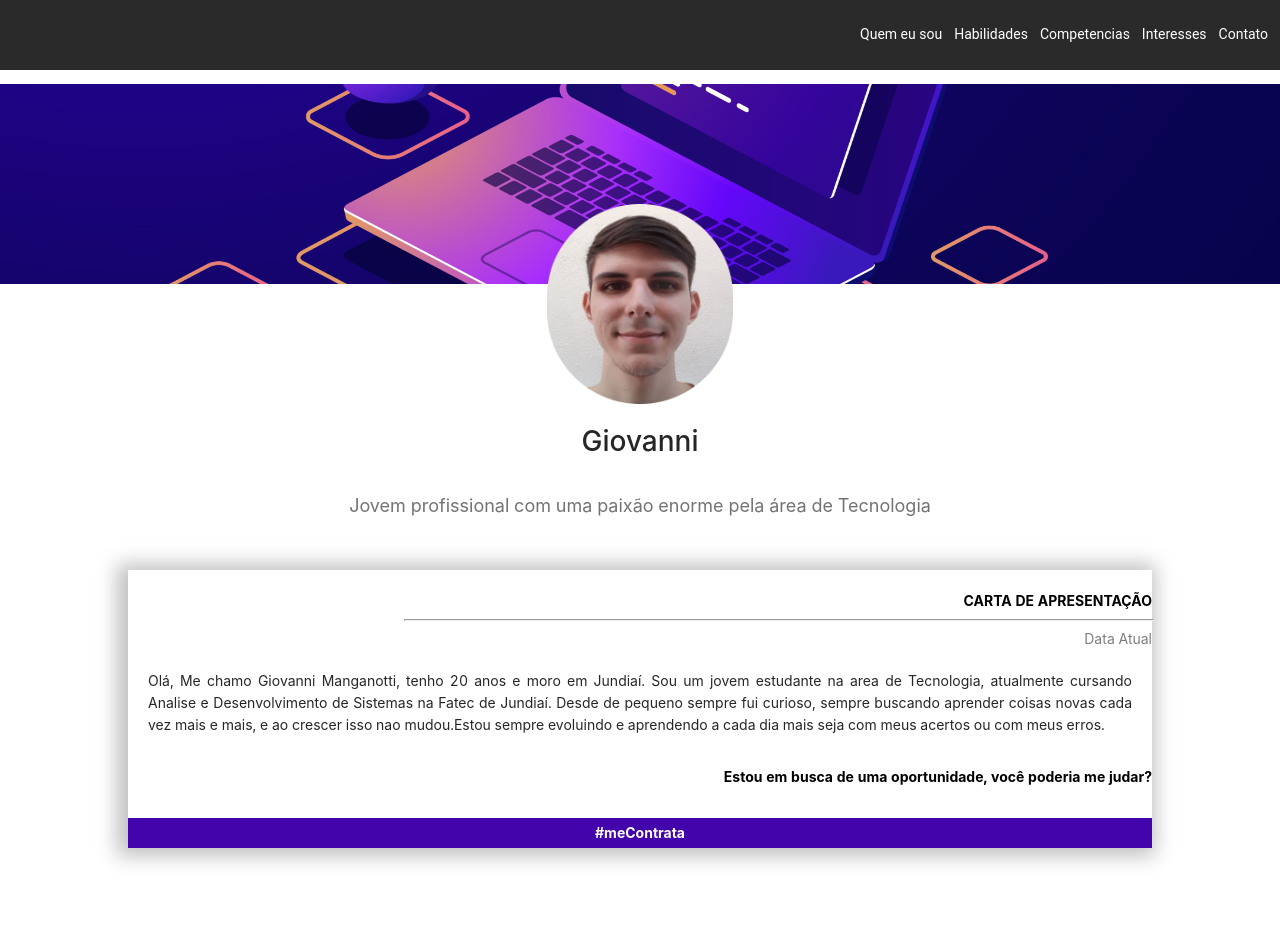
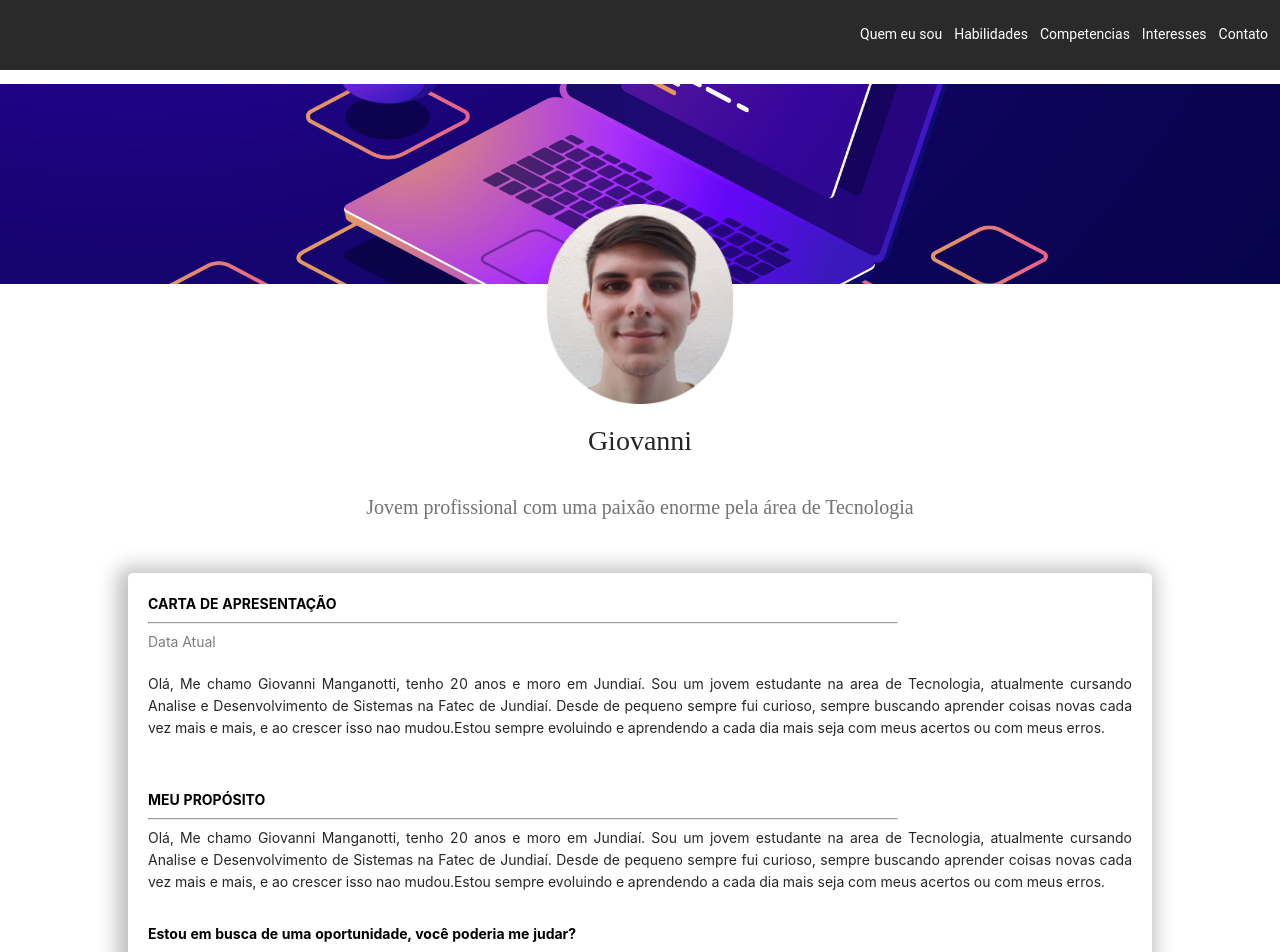
Before and after one commit to Giovanni001/my-portifolio, a React (Create React App) app in the folder front/: page / in a window 1280 px wide. Shown: the top 952 px of the page. Built offline with nearby package versions, Linux system fonts and the light colour scheme; what @react-pdf/renderer would draw is missing.

Commit message:
about me

```diff
--- a/front/src/modules/home/about-me/index.jsx
+++ b/front/src/modules/home/about-me/index.jsx
@@ -36,6 +36,19 @@ function AboutMe() {
               mudou.Estou sempre evoluindo e aprendendo a cada dia mais seja com
               meus acertos ou com meus erros.
             </p>
+            <p className={style.letterTitle}>MEU PROPÓSITO</p>
+            <div className={style.hr}>
+              <hr className={style.styleHr} />
+            </div>
+            <p className={style.letterText}>
+              Olá, Me chamo Giovanni Manganotti, tenho 20 anos e moro em
+              Jundiaí. Sou um jovem estudante na area de Tecnologia, atualmente
+              cursando Analise e Desenvolvimento de Sistemas na Fatec de
+              Jundiaí. Desde de pequeno sempre fui curioso, sempre buscando
+              aprender coisas novas cada vez mais e mais, e ao crescer isso nao
+              mudou.Estou sempre evoluindo e aprendendo a cada dia mais seja com
+              meus acertos ou com meus erros.
+            </p>
             <div className={style.bottomText}>
               <p className={style.bottomTextStyle}>
                 Estou em busca de uma oportunidade, você poderia me judar?
--- a/front/src/modules/home/about-me/index.module.css
+++ b/front/src/modules/home/about-me/index.module.css
@@ -28,12 +28,15 @@
   color: #313131;
   position: relative;
   top: -65px;
+  font-family: RobotoCondensedBold;
 }
 
 .descriptionStyle {
   color: #737373;
   position: relative;
   top: -50px;
+  font-family: RobotoCondensedRegular;
+  font-size: 20px;
 }
 .description {
   display: flex;
@@ -50,9 +53,10 @@
 .presentationLetter {
   display: flex;
   flex-direction: column;
-  align-items: end;
+  align-items: flex-start;
   box-shadow: -4px 1px 19px 7px rgba(0, 0, 0, 0.25);
   width: 80%;
+  border-radius: 5px 5px 0 0;
 }
 
 .hr {
@@ -97,9 +101,16 @@
   height: 30px;
   background-color: #4404ac;
   width: 100%;
+  border-radius: 0 0 5px 5px;
 }
 
 .hireMeStyle {
   color: white;
   font-weight: 650;
 }
+
+@media only screen and (max-width: 600px) {
+  .description {
+    text-align: center;
+  }
+}
```
